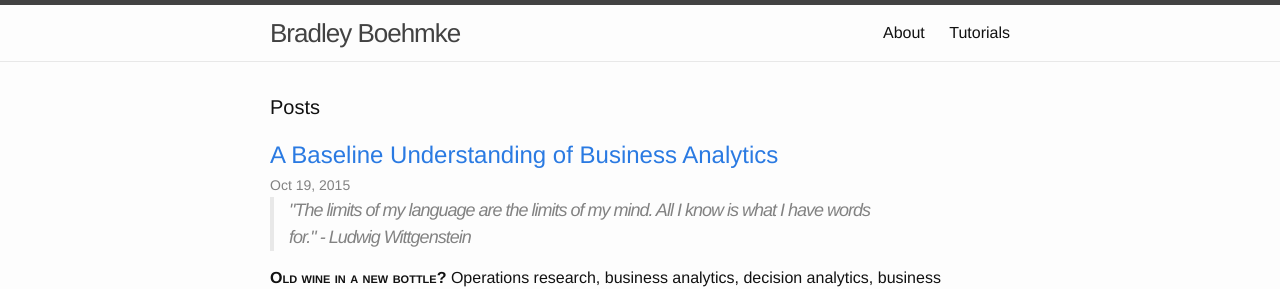
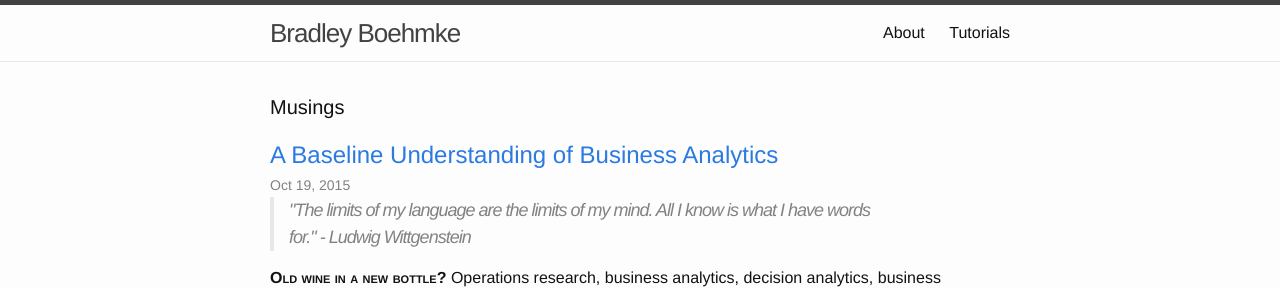
Before and after one commit to bradleyboehmke/bradleyboehmke, a Jekyll site: the page built from index.html, in a window 1280 px wide and 900 px high. Shown: the top 289 px of the window. Built offline with Jekyll 4.4.1, drawn with Linux system fonts in a browser that asks for light colours.

Commit message:
Update index.html

```diff
--- a/index.html
+++ b/index.html
@@ -7,7 +7,7 @@
 
 <div class="home">
 
-  <h1 class="page-heading">Posts</h1>
+  <h1 class="page-heading">Musings</h1>
 
   <ul class="post-list">
     {% for post in site.posts %}
@@ -16,6 +16,7 @@
           <a class="post-link" href="{{ post.url | prepend: site.baseurl }}">{{ post.title }}</a>
         </h2>
         <span class="post-meta">{{ post.date | date: "%b %-d, %Y" }}</span>
+        <br>
         {{ post.excerpt }}
       </li>
     {% endfor %}
```
